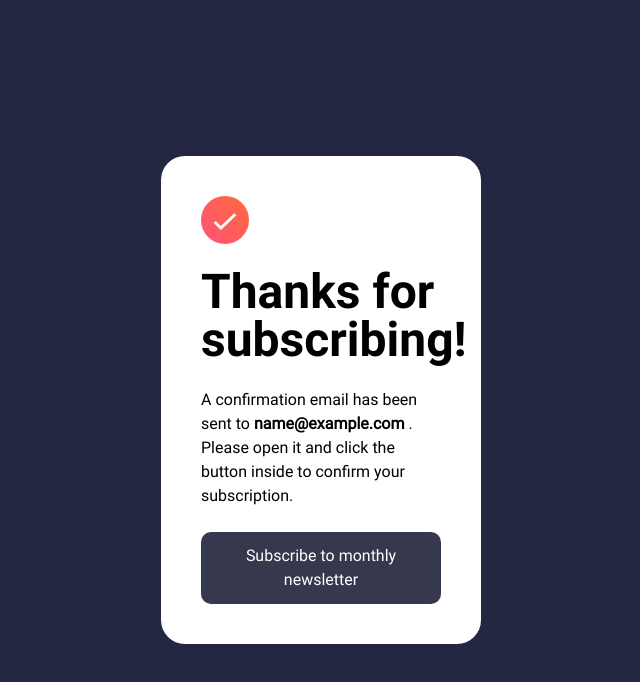
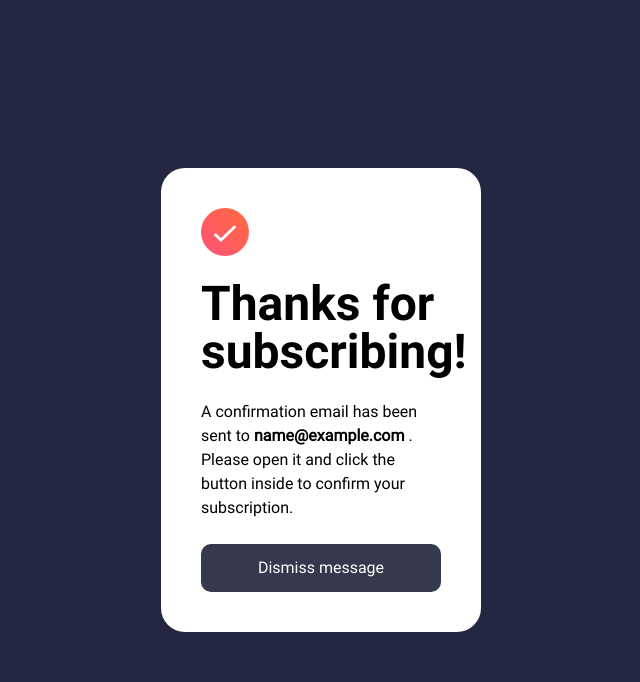
Before and after one commit to molindu/Newsletter-Sign-Form, a React (Vite) app: page / in a window 1280 px wide. Both pictures are taken after typing "name@example.com" into the empty fields and a click on the button "Subscribe to monthly newsletter". Shown: the top 682 px of the page, without its empty margins (319-959 px from the left). Built offline with nearby package versions, Linux system fonts and the light colour scheme.

Commit message:
ignore the change

```diff
--- a/src/components/From.tsx
+++ b/src/components/From.tsx
@@ -85,7 +85,7 @@ const From = () => {
                             <button
                                 className={'submit-btn relative  group-hover:bg-gradient-to-r group-hover:from-Rose group-hover:to-Orange group-hover:text-white group-hover:py-3 group-hover:px-6 group-hover:cursor-pointer'}
                                 onClick={clearAll}>
-                                Subscribe to monthly newsletter
+                                Dismiss message
                             </button>
                         </div>
                     </div>
```
